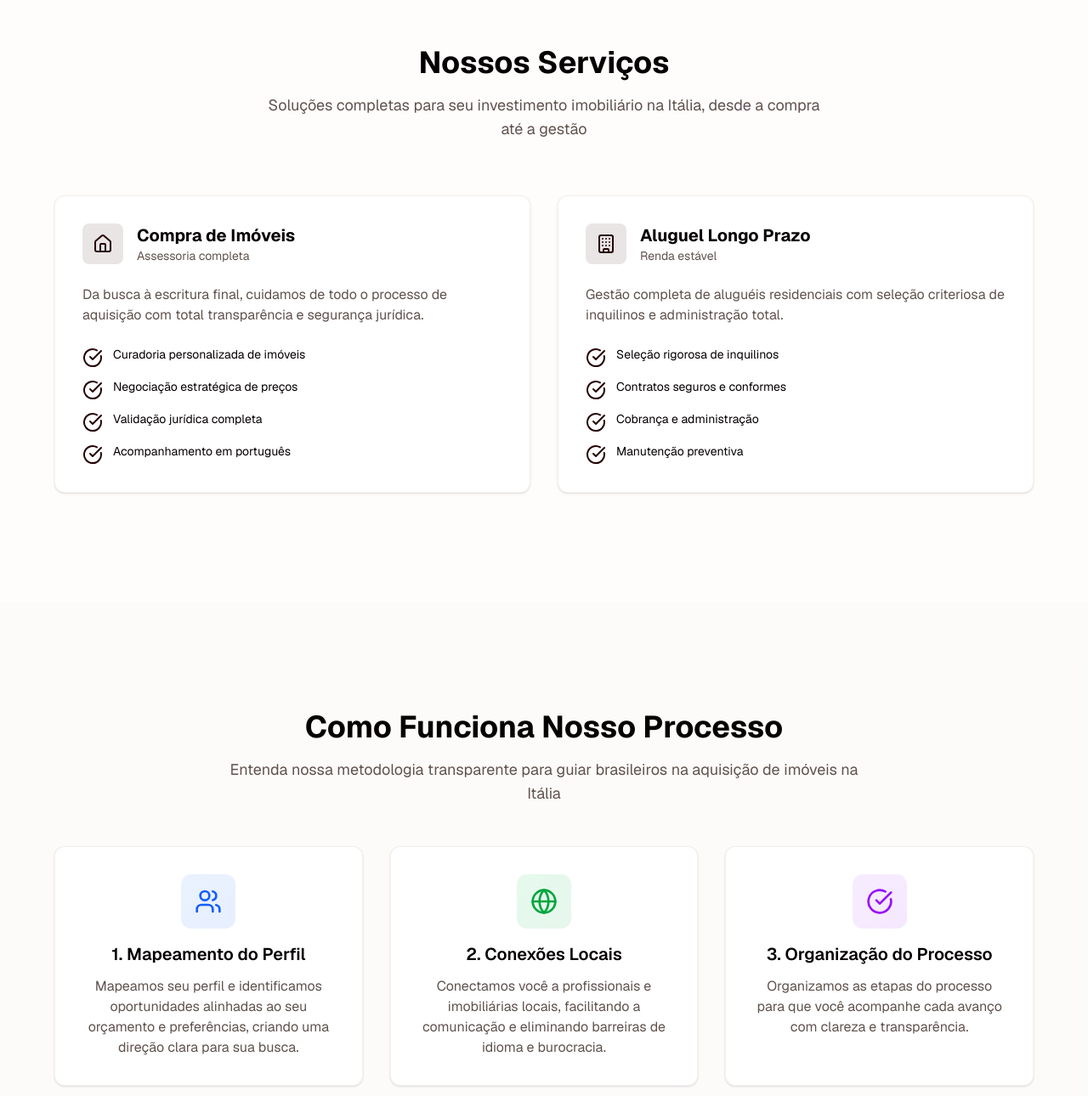
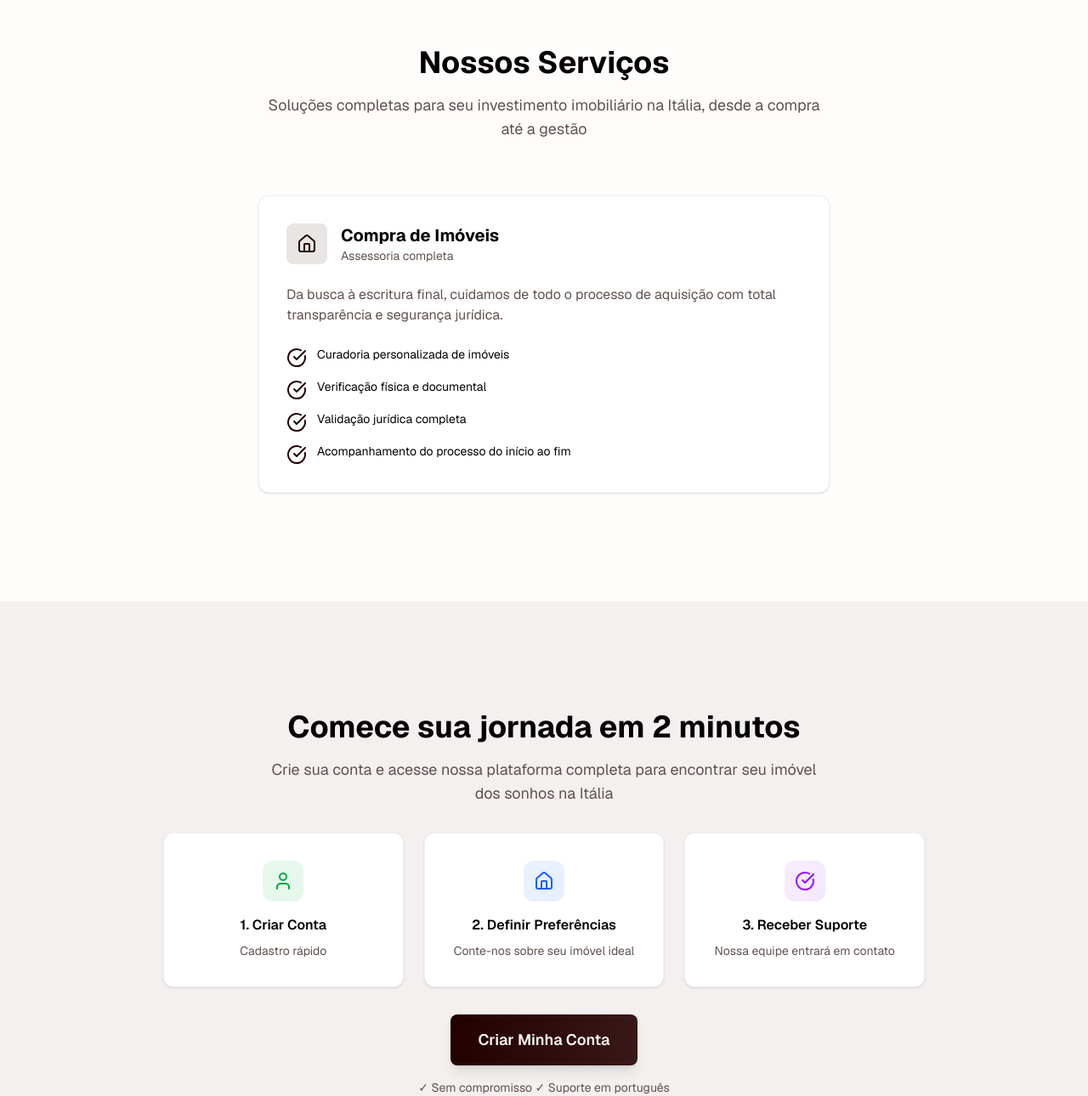
Before and after one commit to xnog/brasilita-web, a Next.js app: page / in a window 1280 px wide. Shown: the part 1507-2797 px from the top of the page at 85% size. Built offline with nearby package versions, Linux system fonts and the light colour scheme; no server answers.

Commit message:
improvements

```diff
--- a/app/(authenticated)/faq/faq-client.tsx
+++ b/app/(authenticated)/faq/faq-client.tsx
@@ -20,9 +20,9 @@ const faqData = {
         {
             id: "comprar-sem-morar",
             question: "1. Posso comprar um imóvel na Itália mesmo sem morar lá?",
-            answer: "Sim. Qualquer estrangeiro pode adquirir imóveis na Itália, mesmo sem residência fixa no país. O processo é formalizado em cartório por um notaio, que garante a validade da compra.",
+            answer: "Sim. Brasileiros podem adquirir imóveis na Itália, mesmo sem residência fixa no país. O processo é formalizado em cartório por um notaio, que garante a validade da compra.",
             category: "Processo de Compra",
-            tags: ["estrangeiro", "residência", "notaio", "cartório"]
+            tags: ["brasileiros", "residência", "notaio", "cartório"]
         },
         {
             id: "custos-adicionais",
@@ -136,17 +136,20 @@ const faqData = {
             question: "13. Como funciona o processo de compra na Brasilità?",
             answer: (
                 <ol className="list-decimal list-inside space-y-1 ml-4">
+                    <li>Busca do Imóvel na plataforma</li>
                     <li>Escolha do imóvel</li>
+                    <li>Verificação de disponibilidade com a imobiliária</li>
                     <li>Visita por correspondente (vídeos e fotos)</li>
-                    <li>Oferta de compra aceita pelo vendedor;</li>
-                    <li>Assinatura do Compromesso (contrato preliminar) com pagamento de sinal;</li>
-                    <li>Procuração via cartório no Brasil</li>
-                    <li>Escritura definitiva no notaio;</li>
-                    <li>Registro na Agenzia Dell Entrate, oficializando a propriedade.</li>
+                    <li>Oferta de compra através da imobiliária</li>
+                    <li>Assinatura do compromesso com pagamento de caparra (sinal)</li>
+                    <li>Agendamento do atto</li>
+                    <li>Procuração via cartório no Brasil (se necessário)</li>
+                    <li>Escritura definitiva no notaio</li>
+                    <li>Registro na Agenzia Dell Entrate, oficializando a propriedade</li>
                 </ol>
             ),
             category: "Processo de Compra",
-            tags: ["escolha", "oferta", "compromesso", "escritura", "agenzia", "procuração"]
+            tags: ["busca", "escolha", "disponibilidade", "visita", "oferta", "compromesso", "caparra", "atto", "procuração", "escritura", "agenzia"]
         },
         {
             id: "cidadania-necessaria",
@@ -334,22 +337,6 @@ export function FAQClient() {
                         })
                     )}
                 </div>
-
-                {/* Important Notice */}
-                <Card className="mt-12 bg-gradient-to-r from-amber-500/10 to-amber-500/5 border-amber-500/20">
-                    <CardHeader>
-                        <CardTitle className="text-center flex items-center justify-center gap-2">
-                            <Shield className="h-5 w-5 text-amber-600" />
-                            Aviso Importante
-                        </CardTitle>
-                    </CardHeader>
-                    <CardContent className="text-center">
-                        <p className="text-sm text-muted-foreground mb-4">
-                            👉 <strong>Importante:</strong> Antes de confirmar o interesse em qualquer imóvel, esteja ciente de que existem
-                            custos fixos e obrigatórios (taxas, impostos e notaio). Confirme sua intenção apenas se tiver real interesse em prosseguir.
-                        </p>
-                    </CardContent>
-                </Card>
             </div>
         </div>
     );
--- a/app/page.tsx
+++ b/app/page.tsx
@@ -1,4 +1,4 @@
-import { Building, Home, Key, MapPin, Mail, CheckCircle, Users, TrendingUp, Shield, Clock, Award, Globe } from "lucide-react";
+import { Home, Key, MapPin, Mail, CheckCircle, Users, User, TrendingUp, Shield, Clock, Award, Globe } from "lucide-react";
 import Link from "next/link";
 import { auth } from "@/lib/auth";
 import { Logo } from "@/components/ui/logo";
@@ -20,7 +20,7 @@ export default async function HomePage() {
             <div className="mb-6">
               <span className="inline-flex items-center px-4 py-2 rounded-full bg-white/90 backdrop-blur-md text-gray-800 text-sm font-medium mb-4 shadow-xl border border-white/50">
                 <Award className="w-4 h-4 mr-2" />
-                O único marketplace de imóveis italianos
+                O único marketplace de imóveis italianos para brasileiros
               </span>
             </div>
             <h1 className="text-4xl md:text-6xl font-bold mb-6 text-white leading-tight" style={{ textShadow: '2px 2px 4px rgba(0,0,0,0.8), 0px 0px 8px rgba(0,0,0,0.6)' }}>
@@ -31,12 +31,12 @@ export default async function HomePage() {
               Encontramos seu imóvel dos sonhos e conectamos você a profissionais e imobiliárias locais, facilitando a comunicação e a organização das etapas, eliminando barreiras de idioma e burocracia.
             </p>
             <div className="flex flex-col sm:flex-row gap-4 justify-center mb-12">
-              <a href="/properties" className="inline-flex items-center justify-center px-8 py-3 rounded-lg bg-gradient-to-r from-yellow-400 to-yellow-500 hover:from-yellow-500 hover:to-yellow-600 text-black font-semibold transition-all duration-300 shadow-lg hover:shadow-xl hover:scale-105">
+              <a href="/auth/signup" className="inline-flex items-center justify-center px-8 py-3 rounded-lg bg-gradient-to-r from-yellow-400 to-yellow-500 hover:from-yellow-500 hover:to-yellow-600 text-black font-semibold transition-all duration-300 shadow-lg hover:shadow-xl hover:scale-105">
+                Criar Conta
+              </a>
+              <Link href="/properties" className="inline-flex items-center justify-center px-8 py-3 rounded-lg bg-white/10 backdrop-blur-md hover:bg-white/20 text-white font-semibold border-2 border-white/70 hover:border-white transition-all duration-300 shadow-lg hover:scale-105">
                 Buscar Imóveis
-              </a>
-              <a href="#servicos" className="inline-flex items-center justify-center px-8 py-3 rounded-lg bg-white/10 backdrop-blur-md hover:bg-white/20 text-white font-semibold border-2 border-white/70 hover:border-white transition-all duration-300 shadow-lg hover:scale-105">
-                Ver Nossos Serviços
-              </a>
+              </Link>
             </div>
           </div>
         </div>
@@ -93,9 +93,9 @@ export default async function HomePage() {
             </p>
           </div>
 
-          <div className="grid lg:grid-cols-2 gap-8 max-w-6xl mx-auto">
+          <div className="flex justify-center max-w-6xl mx-auto">
             {/* Service 1 */}
-            <div className="professional-card">
+            <div className="professional-card max-w-2xl">
               <div className="flex items-center mb-6">
                 <div className="w-12 h-12 bg-primary/10 rounded-lg flex items-center justify-center mr-4">
                   <Home className="h-6 w-6 text-primary" />
@@ -115,7 +115,7 @@ export default async function HomePage() {
                 </li>
                 <li className="flex items-start space-x-3">
                   <CheckCircle className="feature-icon mt-0.5" />
-                  <span className="text-sm">Negociação estratégica de preços</span>
+                  <span className="text-sm">Verificação física e documental</span>
                 </li>
                 <li className="flex items-start space-x-3">
                   <CheckCircle className="feature-icon mt-0.5" />
@@ -123,12 +123,13 @@ export default async function HomePage() {
                 </li>
                 <li className="flex items-start space-x-3">
                   <CheckCircle className="feature-icon mt-0.5" />
-                  <span className="text-sm">Acompanhamento em português</span>
+                  <span className="text-sm">Acompanhamento do processo do início ao fim</span>
                 </li>
               </ul>
             </div>
 
             {/* Service 2 */}
+            {/*
             <div className="professional-card">
               <div className="flex items-center mb-6">
                 <div className="w-12 h-12 bg-primary/10 rounded-lg flex items-center justify-center mr-4">
@@ -161,6 +162,55 @@ export default async function HomePage() {
                 </li>
               </ul>
             </div>
+            */}
+          </div>
+        </div>
+      </section>
+
+      {/* Quick Start Section */}
+      <section className="bg-primary/5 section-padding">
+        <div className="container mx-auto container-padding">
+          <div className="max-w-4xl mx-auto text-center">
+            <h2 className="text-3xl md:text-4xl font-bold mb-4 text-foreground">
+              Comece sua jornada em 2 minutos
+            </h2>
+            <p className="text-lg text-muted-foreground mb-8 max-w-2xl mx-auto">
+              Crie sua conta e acesse nossa plataforma completa para encontrar seu imóvel dos sonhos na Itália
+            </p>
+
+            <div className="grid md:grid-cols-3 gap-6 mb-8">
+              <div className="professional-card text-center">
+                <div className="w-12 h-12 bg-gradient-to-br from-green-500/10 to-green-600/10 rounded-xl flex items-center justify-center mx-auto mb-4">
+                  <User className="w-6 h-6 text-green-600" />
+                </div>
+                <h3 className="font-semibold mb-2">1. Criar Conta</h3>
+                <p className="text-sm text-muted-foreground">Cadastro rápido</p>
+              </div>
+
+              <div className="professional-card text-center">
+                <div className="w-12 h-12 bg-gradient-to-br from-blue-500/10 to-blue-600/10 rounded-xl flex items-center justify-center mx-auto mb-4">
+                  <Home className="w-6 h-6 text-blue-600" />
+                </div>
+                <h3 className="font-semibold mb-2">2. Definir Preferências</h3>
+                <p className="text-sm text-muted-foreground">Conte-nos sobre seu imóvel ideal</p>
+              </div>
+
+              <div className="professional-card text-center">
+                <div className="w-12 h-12 bg-gradient-to-br from-purple-500/10 to-purple-600/10 rounded-xl flex items-center justify-center mx-auto mb-4">
+                  <CheckCircle className="w-6 h-6 text-purple-600" />
+                </div>
+                <h3 className="font-semibold mb-2">3. Receber Suporte</h3>
+                <p className="text-sm text-muted-foreground">Nossa equipe entrará em contato</p>
+              </div>
+            </div>
+
+            <a href="/auth/signup" className="inline-flex items-center justify-center px-8 py-4 rounded-lg bg-gradient-to-r from-primary to-primary/90 hover:from-primary/90 hover:to-primary text-primary-foreground font-semibold text-lg transition-all duration-300 shadow-lg hover:shadow-xl hover:scale-105">
+              Criar Minha Conta
+            </a>
+
+            <p className="text-sm text-muted-foreground mt-4">
+              ✓ Sem compromisso ✓ Suporte em português
+            </p>
           </div>
         </div>
       </section>
@@ -339,8 +389,8 @@ export default async function HomePage() {
               Entre em contato conosco e descubra como podemos ajudá-lo a investir no mercado imobiliário italiano
             </p>
             <div className="flex flex-col sm:flex-row gap-4 justify-center">
-              <a href="/dashboard" className="btn-primary">
-                Começar Agora
+              <a href="/auth/signup" className="btn-primary">
+                Criar Conta
               </a>
               <a href="/contact" className="btn-secondary">
                 Fale Conosco
--- a/components/layout/landing-header.tsx
+++ b/components/layout/landing-header.tsx
@@ -168,7 +168,7 @@ export function LandingHeader({ session }: LandingHeaderProps) {
                                 href="/auth/signup"
                                 className="inline-flex items-center justify-center whitespace-nowrap rounded-md text-sm font-medium ring-offset-background transition-colors focus-visible:outline-none focus-visible:ring-2 focus-visible:ring-ring focus-visible:ring-offset-2 disabled:pointer-events-none disabled:opacity-50 bg-primary text-primary-foreground hover:bg-primary/90 h-10 px-4 py-2"
                             >
-                                Começar
+                                Criar Conta
                             </Link>
                         </>
                     )}
--- a/components/properties/property-detail-content.tsx
+++ b/components/properties/property-detail-content.tsx
@@ -20,7 +20,8 @@ import {
     Check,
     X,
     Phone,
-    Building2
+    Building2,
+    HelpCircle
 } from "lucide-react";
 import { PropertyDetailImage } from "./property-detail-image";
 import { PropertyMap } from "./property-map";
@@ -224,6 +225,8 @@ export function PropertyDetailContent({
                             </Badge>
                         </div>
 
+
+
                         {/* Specs */}
                         <div className="flex flex-wrap gap-6">
                             {property.bedrooms != null && Number(property.bedrooms) > 0 && (
@@ -252,6 +255,28 @@ export function PropertyDetailContent({
                             <p className="text-slate-600 leading-relaxed whitespace-pre-line break-words">
                                 {property.description || "Descrição não disponível."}
                             </p>
+                        </div>
+
+                        {/* Help Section */}
+                        <div className="bg-slate-50/50 rounded-lg p-4 border-l-4 border-slate-200">
+                            <div className="flex items-start gap-3">
+                                <HelpCircle className="h-4 w-4 text-slate-400 mt-0.5 flex-shrink-0" />
+                                <div className="text-sm">
+                                    <p className="text-slate-600 mb-1">
+                                        <span className="font-medium">Primeira vez comprando na Itália?</span>
+                                    </p>
+                                    <p className="text-slate-500 text-xs">
+                                        Confira nossa seção de{" "}
+                                        <button
+                                            onClick={() => window.open('/faq', '_blank')}
+                                            className="text-slate-700 hover:text-slate-900 underline decoration-slate-300 hover:decoration-slate-500 transition-colors"
+                                        >
+                                            perguntas frequentes
+                                        </button>
+                                        {" "}para esclarecer dúvidas sobre custos, documentação e processo.
+                                    </p>
+                                </div>
+                            </div>
                         </div>
 
                         {/* Features */}
@@ -325,6 +350,8 @@ export function PropertyDetailContent({
                                     )}
                                 </div>
                             </div>
+
+
 
                             {/* Action Buttons */}
                             <div className="space-y-3">
```
